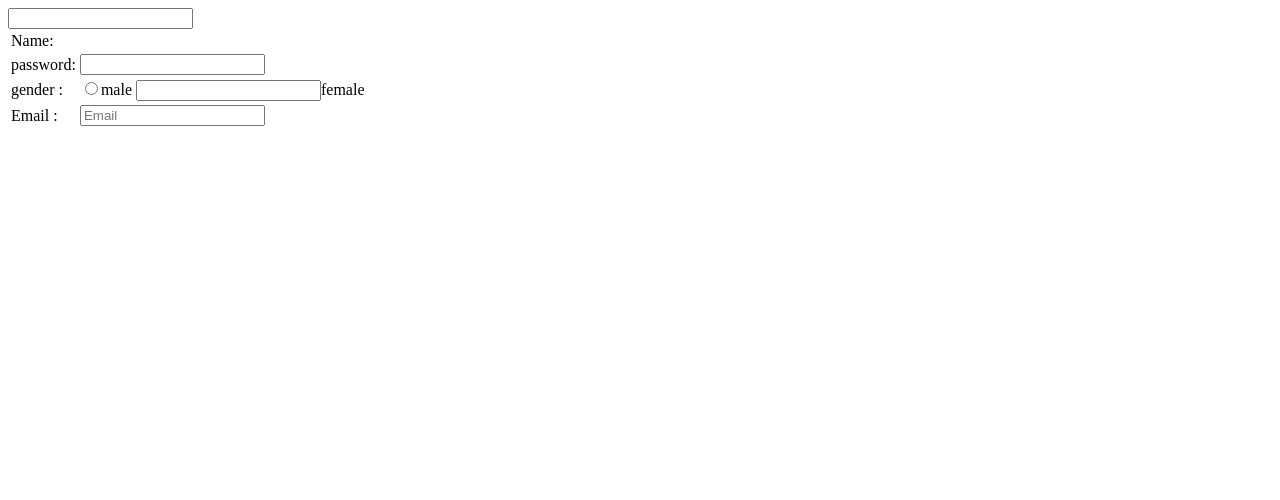
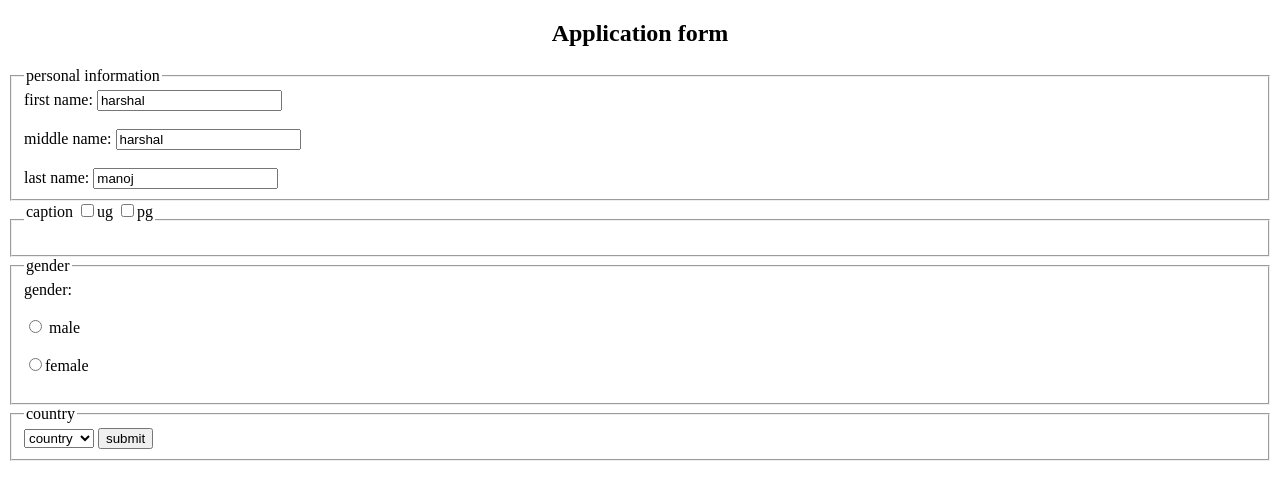
Before and after one commit to anirudhadak2/do1801, a PHP site: page / in a window 1280 px wide. Shown: the top 500 px of the page. Run offline with PHP 8.4, Linux system fonts and the light colour scheme.

Commit message:
Update index.php

```diff
--- a/index.php
+++ b/index.php
@@ -1,46 +1,60 @@
 <!Doctype html>
+
 <html>
 <head>
-            <title>Register Form</title>
+<title>form</title>
 </head>
+
 <body>
+<form.action="method="post"target="blank">
+<center>
+<caption align="top">
+<h2>Application form</h2>
+
+</cation>
+</center>
 <form>
-             <table>
-                       <tr>
-                           <td>
-                                     Name:
-                                    </td>
-                                     </td>
-                                                  <input type"text"placeholder"name"name="">
-                                                </td>
-                                            </tr>
-                                     <tr>
-                                      <td>
-                                       password:
-                                    </td>
-                                     <td>
-                                            <input type"passord"placeholder "password"name="">
-                 </td>
-              </tr>
-    <tr>
-<td>
-          gender :
-        </td>
-<td>
-                  <input type="radio"name"gender">male
-                   <input type"radio"name="gender">female
-       </td>
-     </tr>
-<tr>
+<fieldset><legend>personal information</legend>
+first name:
+<input type="text"value="harshal"><br>  <br>
 
-        <td>
-                 Email :
-</td>
-   <td>
-            <input type ="mail" placeholder="Email" name="">
+middle name:
+<input type="text"value="harshal"><br>  <br>
 
-<tr>
-</table>
+last name:
+
+<input type="text"value="manoj">
+
+</fieldset>
+<fieldset><legend>caption</caption>
+
+<input type="checkbox" name="1"value="ug">ug
+<input type="checkbox"name="2"value=""pg">pg   <br>
+<br>
+</fieldset>
+
+<fieldset><legend>gender</legend>
+
+gender:<br><br>
+
+<input type="radio"name="1"value=""male">
+male<br><br>
+<input type="radio"name="2"value="female">female<br><br>
+
+</fieldset>
+
+<fieldset><legend>country</legend>
+
+<select><br>
+
+<option>country</option>
+<option>india</option>
+<option>spain</option>
+<option>usa</option>
+<option>england</option></select
+</fieldset>
+
+<input type="submit" value="submit">
 </form>
 </body>
 </html>
```
